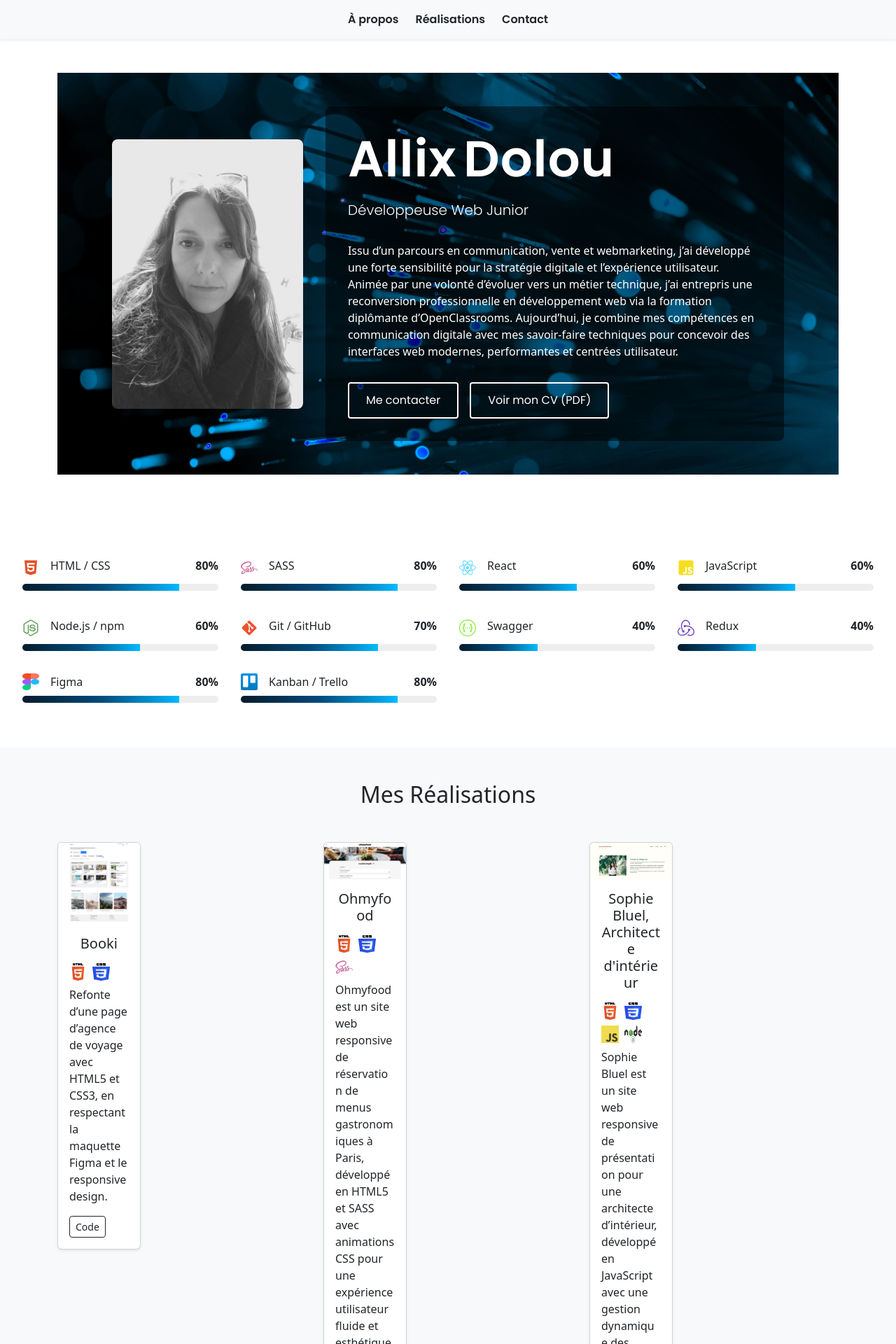
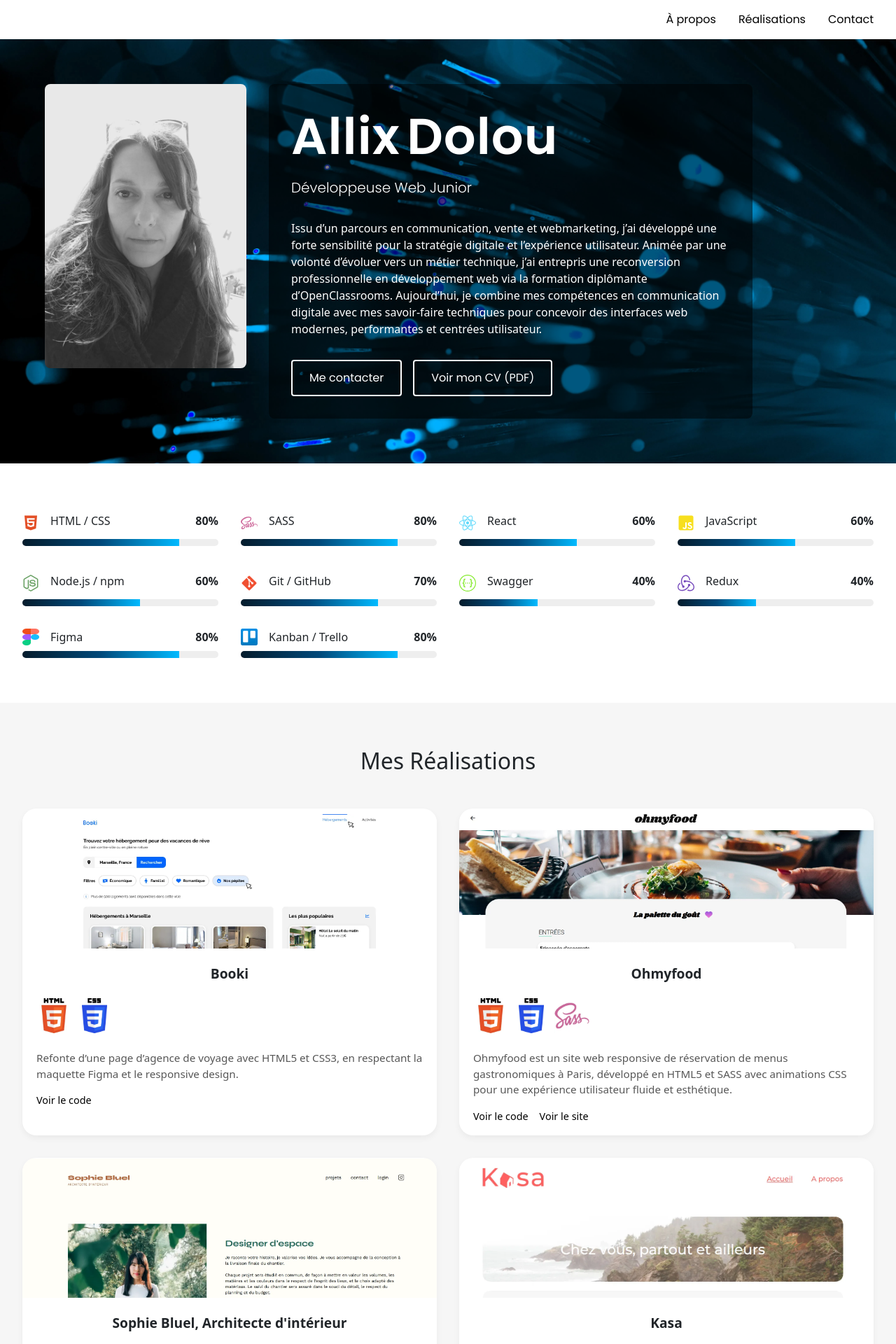
Before and after one commit to Allix35/portfolio, a React (Vite) app: page / in a window 1280 px wide. Shown: the top 1920 px of the page at 70% size. Built offline with nearby package versions, Linux system fonts and the light colour scheme.

Commit message:
correction du respnsive

```diff
--- a/src/components/Cards.jsx
+++ b/src/components/Cards.jsx
@@ -2,19 +2,19 @@ import React from "react";
 
 const Cards = ({ title, category, image, github, live, description }) => {
   return (
-    <div className="col-12 col-md-6 col-lg-4 mb-4"> {/* Colonne responsive */}
-      <div className="card h-100 shadow-sm"> {/* Carte Bootstrap */}
+    <div className="project-card">
       <img
         src={image}
         alt={`Aperçu de ${title}`}
-          className="card-img-top"
+        className="project-image"
         loading="lazy"
       />
-        <div className="card-body d-flex flex-column">
-          <h3 className="card-title h5">{title}</h3>
+      <div className="project-info">
+        <h3>{title}</h3>
 
+        {/* Logos des technologies (accessibilité OK + lazy loading) */}
         {Array.isArray(category) && (
-            <div className="d-flex flex-wrap gap-2 my-2">
+          <div className="project-tech">
             {category.map((logo, index) => (
               <img
                 key={index}
@@ -23,36 +23,26 @@ const Cards = ({ title, category, image, github, live, description }) => {
                 aria-hidden="true"
                 className="tech-logo"
                 loading="lazy"
-                  style={{ width: "25px", height: "25px" }}
               />
             ))}
           </div>
         )}
 
+        {/* Description */}
         {description && (
-            <p className="card-text flex-grow-1">{description}</p>
+          <p className="project-description">{description}</p>
         )}
 
-          <div className="mt-auto d-flex justify-content-between">
-            <a
-              href={github}
-              className="btn btn-outline-dark btn-sm"
-              target="_blank"
-              rel="noopener noreferrer"
-            >
-              Code
+        {/* Liens */}
+        <div className="project-links">
+          <a href={github} target="_blank" rel="noopener noreferrer">
+            Voir le code
           </a>
           {live && (
-              <a
-                href={live}
-                className="btn btn-dark btn-sm"
-                target="_blank"
-                rel="noopener noreferrer"
-              >
-                Site
+            <a href={live} target="_blank" rel="noopener noreferrer">
+              Voir le site
             </a>
           )}
-          </div>
         </div>
       </div>
     </div>
--- a/src/components/Hero.jsx
+++ b/src/components/Hero.jsx
@@ -3,7 +3,7 @@ import allixPortrait from '../assets/Allix_5_11zon.webp';
 
 const Hero = () => {
   return (
-    <section className="hero container-fluid d-flex flex-column flex-md-row align-items-center justify-content-center py-5">
+    <section className="hero">
       <div className="hero-image-container">
         <img
           src={allixPortrait}
@@ -14,7 +14,7 @@ const Hero = () => {
         />
       </div>
 
-      <div className="hero-content text-center text-md-start">
+      <div className="hero-content">
         <h1 className="hero-title">
           {"Allix Dolou".split("").map((letter, index) => (
             <span
--- a/src/layout/Header.jsx
+++ b/src/layout/Header.jsx
@@ -1,20 +1,12 @@
-
-
 import React from "react";
 
 const Header = () => {
   return (
-    <header className="main-header bg-light py-3 shadow-sm sticky-top">
-      <nav className="container d-flex justify-content-center gap-4">
-        <a href="#about" className="nav-link text-dark fw-semibold">
-          À propos
-        </a>
-        <a href="#projects" className="nav-link text-dark fw-semibold">
-          Réalisations
-        </a>
-        <a href="#contact" className="nav-link text-dark fw-semibold">
-          Contact
-        </a>
+    <header className="main-header">
+      <nav className="nav-links">
+        <a href="#about" className="nav-link">À propos</a>
+        <a href="#projects" className="nav-link">Réalisations</a>
+        <a href="#contact" className="nav-link">Contact</a>
       </nav>
     </header>
   );
--- a/src/pages/About.jsx
+++ b/src/pages/About.jsx
@@ -2,9 +2,9 @@ import Hero from '../components/Hero';
 
 function About() {
   return (
-    <section className="container my-5">
+    <>
       <Hero />
-    </section>
+    </>
   );
 }
 
--- a/src/pages/Projects.jsx
+++ b/src/pages/Projects.jsx
@@ -1,19 +1,16 @@
+
 import React from "react";
 import ProjectCard from "../components/Cards";
 import projects from "../data/projects";
 
 const Projects = () => {
   return (
-    <section className="projects-section py-5 bg-light" id="projects">
-      <div className="container">
-        <h2 className="text-center mb-5">Mes Réalisations</h2>
-        <div className="row g-4">
-          {projects.map((project, index) => (
-            <div key={index} className="col-12 col-md-6 col-lg-4">
-              <ProjectCard {...project} />
-            </div>
-          ))}
-        </div>
+    <section className="projects-section">
+      <h2>Mes Réalisations</h2>
+      <div className="projects-grid">
+        {projects.map((project, index) => (
+          <ProjectCard key={index} {...project} />
+        ))}
       </div>
     </section>
   );
```
Lines whose indentation alone changed are shown as unchanged.
